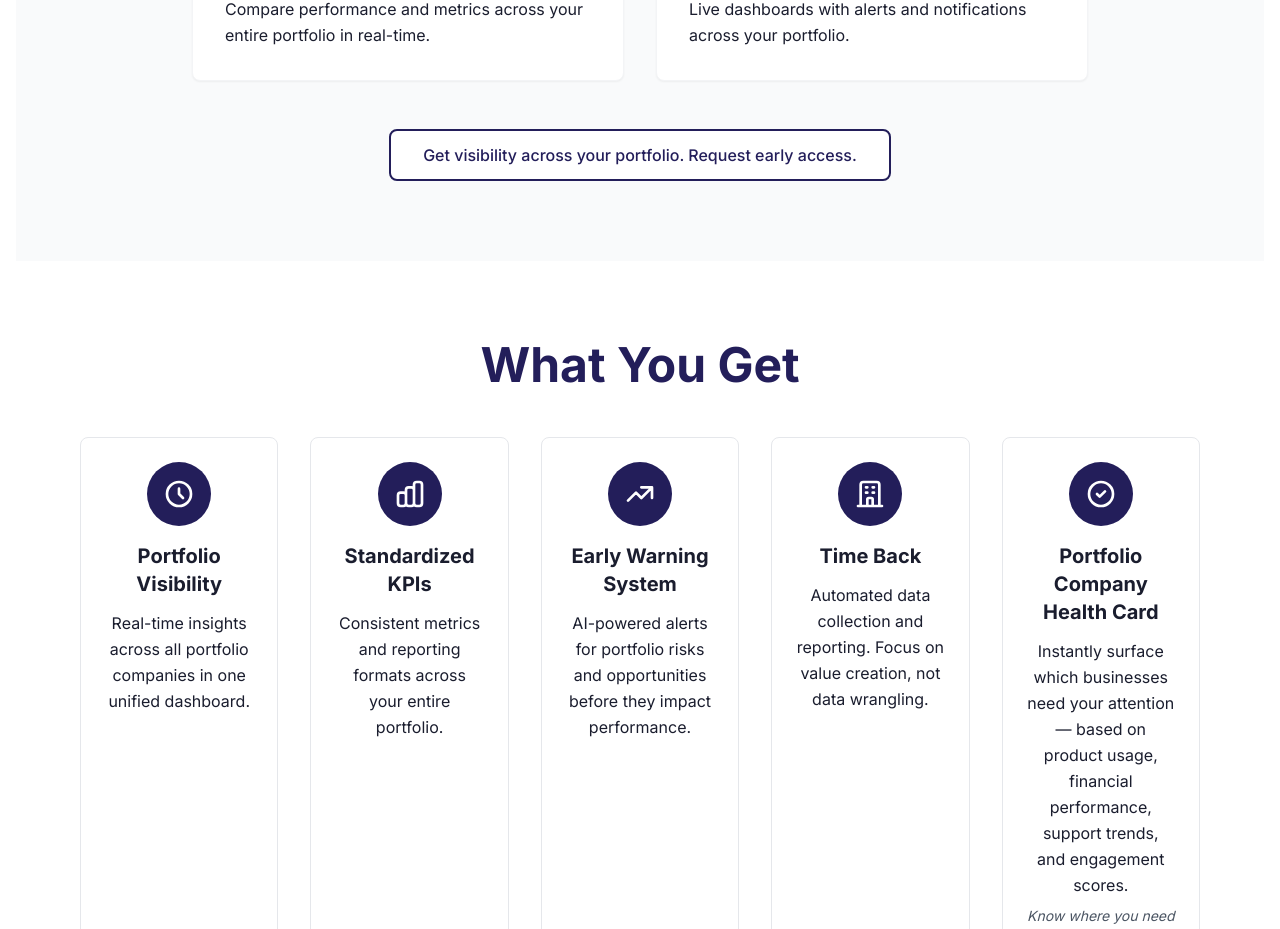
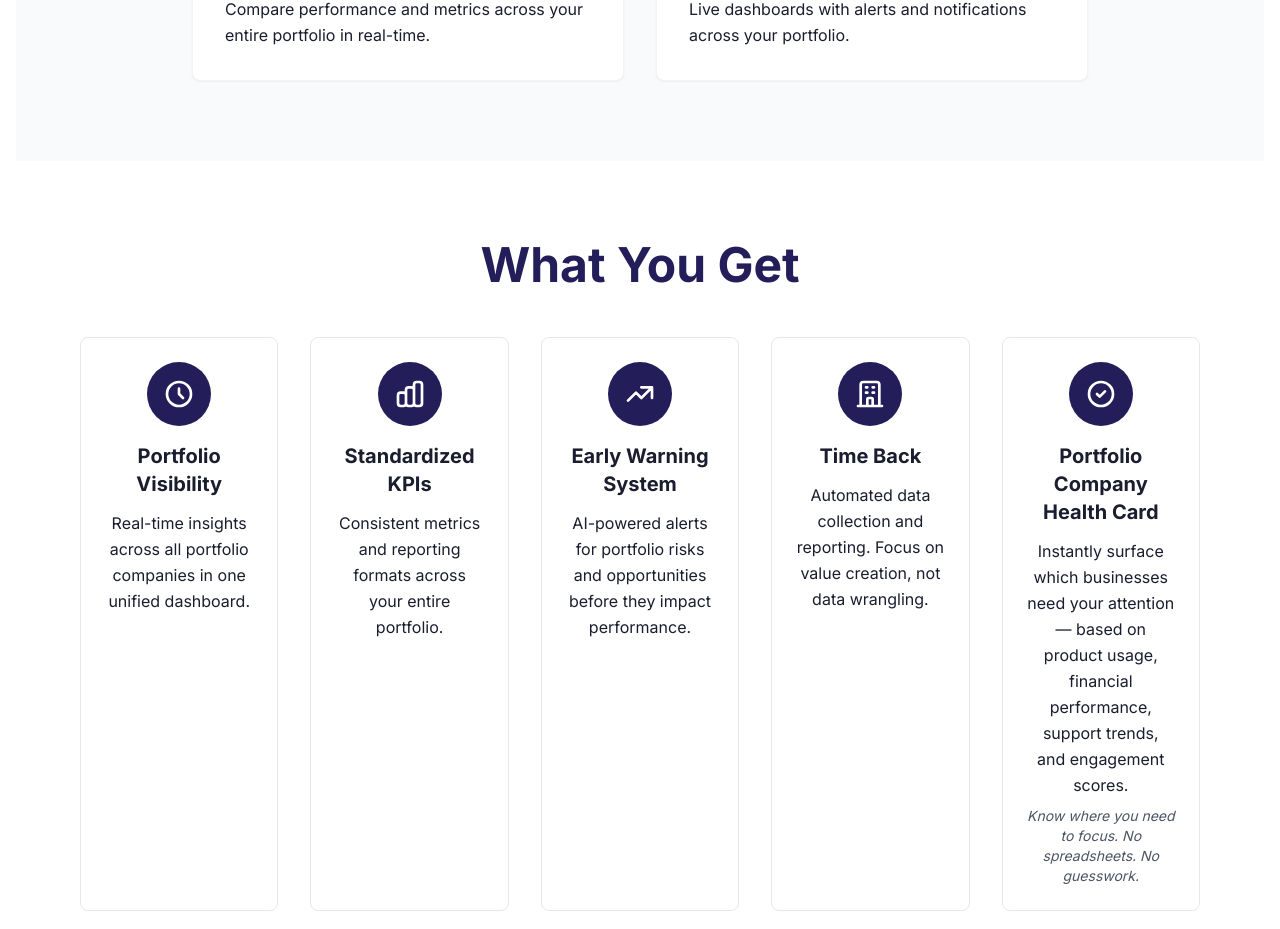
Before and after one commit to srakestraw/boarddecks-website, a Next.js app: page / in a window 1280 px wide. Shown: the part 2032-2961 px from the top of the page. Built offline with nearby package versions, Linux system fonts and the light colour scheme.

Commit message:
Remove secondary CTA button from firm solution section
- Remove 'Get visibility across your portfolio. Request early access.' button
- Clean up firm-facing solution section layout
- Maintain focus on solution content without secondary CTA
- Keep early access form at bottom of page as primary CTA

```diff
--- a/app/page.tsx
+++ b/app/page.tsx
@@ -466,12 +466,7 @@ export default function Home() {
               </div>
             </div>
 
-            {/* Secondary CTA */}
-            <div className="text-center mt-12">
-              <button className="bg-white text-[#231e5a] border-2 border-[#231e5a] rounded-lg px-8 py-3 hover:bg-[#231e5a] hover:text-white transition-colors duration-200 font-medium">
-                Get visibility across your portfolio. Request early access.
-              </button>
-            </div>
+
           </div>
         </section>
       )}
```
